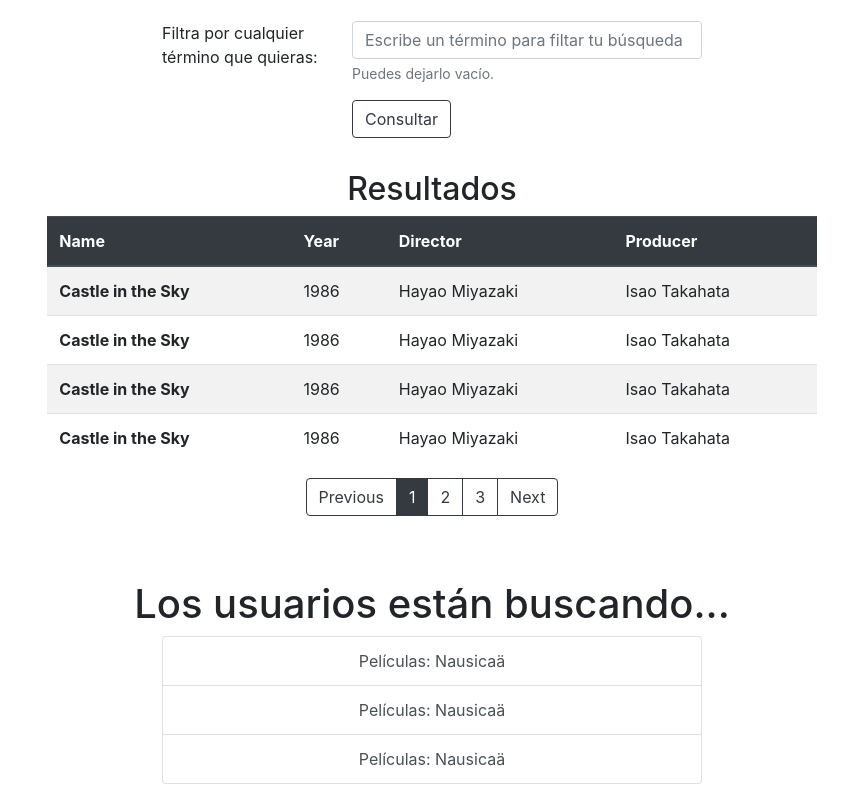
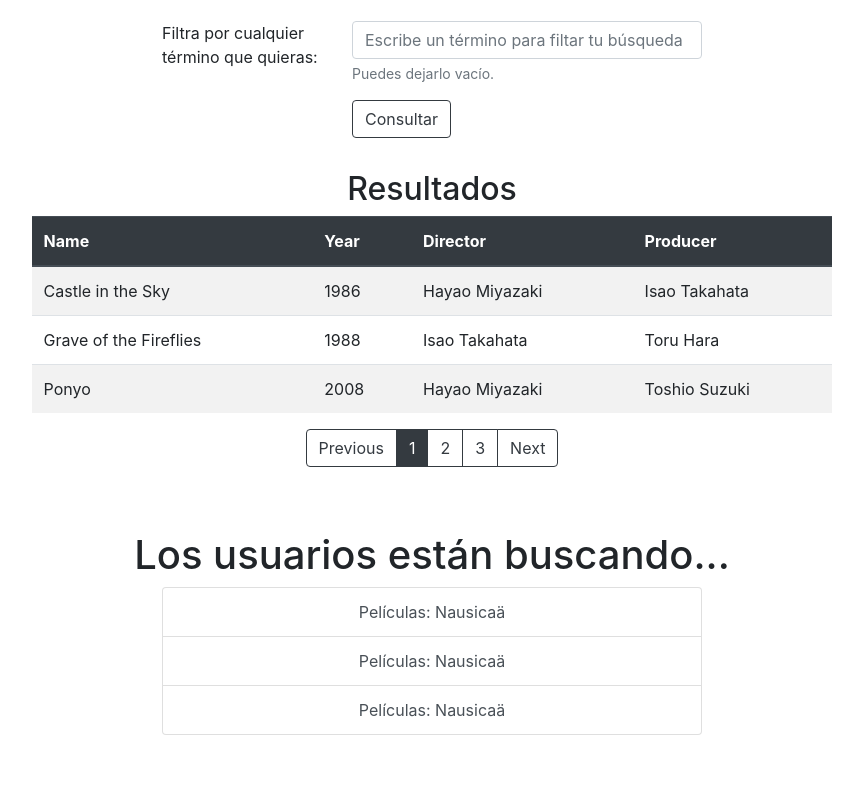
Before and after one commit to efferreiram/dbmenos, a React (Create React App) app: page / in a window 1280 px wide. Shown: the part 1078-1878 px from the top of the page, without its empty margins (208-1071 px from the left). After the commit the page ends 1829 px from the top, so only its background shows below. Built offline with nearby package versions, Linux system fonts and the light colour scheme.

Commit message:
Lifting state up for table

```diff
--- a/src/FormResults/FormResults.js
+++ b/src/FormResults/FormResults.js
@@ -6,19 +6,15 @@ class FormResults extends Component {
   constructor(props) {
     super(props);
     this.state = {
-      'resultsType': null,
+      'resultsKeys': null,
       'results': [],
       'exampleResults': [
         {'name':'Castle in the Sky', 'year':'1986', 'director':'Hayao Miyazaki', 'producer':'Isao Takahata'},
         {'name':'Grave of the Fireflies', 'year':'1988', 'director':'Isao Takahata', 'producer':'Toru Hara'},
         {'name':'Ponyo', 'year':'2008', 'director':'Hayao Miyazaki', 'producer':'Toshio Suzuki'}
       ],
-      'exampleType': 'movies'
+      'exampleKeys': ['name', 'year', 'director', 'producer'],
     };
-  }
-
-  makeRequest(args) {
-
   }
 
   render() {
@@ -28,7 +24,7 @@ class FormResults extends Component {
           <h1 className="nav-link-target" id="lookup">Hacer Peticiones</h1>
         </div>
         <PetitionForm />
-        <ResultsTable />
+        <ResultsTable results={this.state.exampleResults} keys={this.state.exampleKeys}/>
       </div>
     );
   }
--- a/src/FormResults/ResultsTable/JustTable/JustTable.js
+++ b/src/FormResults/ResultsTable/JustTable/JustTable.js
@@ -2,25 +2,39 @@ import React, { Component } from 'react';
 import SingleResult from './SingleResult/SingleResult';
 
 class JustTable extends Component {
+
+  renderResult(i) {
+    return <SingleResult result={this.props.results[i]} keys={this.props.keys} resultid={i} key={i}/>;
+  }
+
+  renderHeader() {
+    return (
+      <tr>
+        <th>Name</th>
+        <th>Year</th>
+        <th>Director</th>
+        <th>Producer</th>
+      </tr>
+    );
+  }
+
   render() {
+
+    var results = [];
+    for(var i = 0; i < 3; ++i) {
+      results.push(this.renderResult(i));
+    }
+
     return (
       <div className="col-12">
         <h2 className="text-center">Resultados</h2>
         <div className="table-responsive">
           <table className="table table-striped">
             <thead className="thead-dark">
-              <tr>
-                <th>Name</th>
-                <th>Year</th>
-                <th>Director</th>
-                <th>Producer</th>
-              </tr>
+              {this.renderHeader()}
             </thead>
             <tbody>
-              <SingleResult />
-              <SingleResult />
-              <SingleResult />
-              <SingleResult />
+              {results}
             </tbody>
           </table>
         </div>
--- a/src/FormResults/ResultsTable/JustTable/SingleResult/SingleResult.js
+++ b/src/FormResults/ResultsTable/JustTable/SingleResult/SingleResult.js
@@ -1,13 +1,21 @@
 import React, {Component} from 'react';
 
 class SingleResult extends Component {
+  renderData(value, key) {
+    return <td key={key}>{value}</td>
+  }
+
   render() {
+    var rows = [];
+    for(var i = 0; i < this.props.keys.length; i++) {
+      var key = this.props.keys[i];
+      var data = this.props.result[key];
+      rows.push(this.renderData(data, key));
+    }
+
     return (
-      <tr>
-        <th>Castle in the Sky</th>
-        <td>1986</td>
-        <td>Hayao Miyazaki</td>
-        <td>Isao Takahata</td>
+      <tr key={this.props.resultid}>
+        {rows}
       </tr>
     );
   }
--- a/src/FormResults/ResultsTable/ResultsTable.js
+++ b/src/FormResults/ResultsTable/ResultsTable.js
@@ -1,12 +1,12 @@
 import React, { Component } from 'react';
-import JustTable from './JustTable/JustTable'
-import Pagination from './Pagination/Pagination'
+import JustTable from './JustTable/JustTable';
+import Pagination from './Pagination/Pagination';
 
 class ResultsTable extends Component {
   render() {
     return (
       <div className="row row-content m-auto">
-        <JustTable />
+        <JustTable results={this.props.results} keys={this.props.keys}/>
         <Pagination />
       </div>
     );
```
